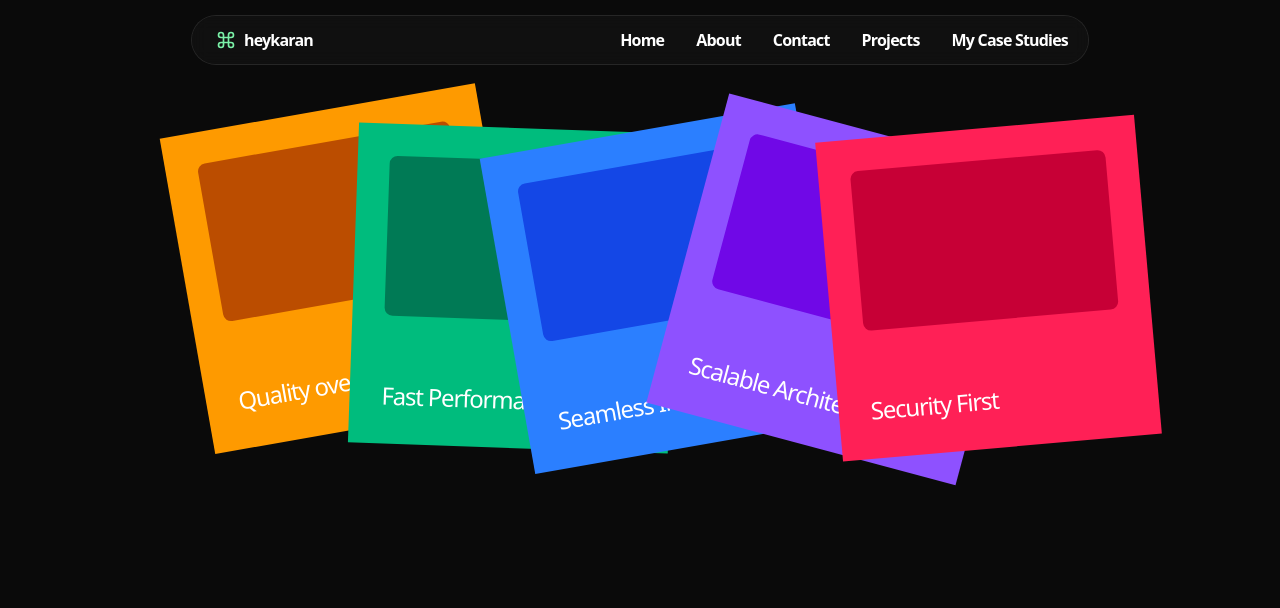
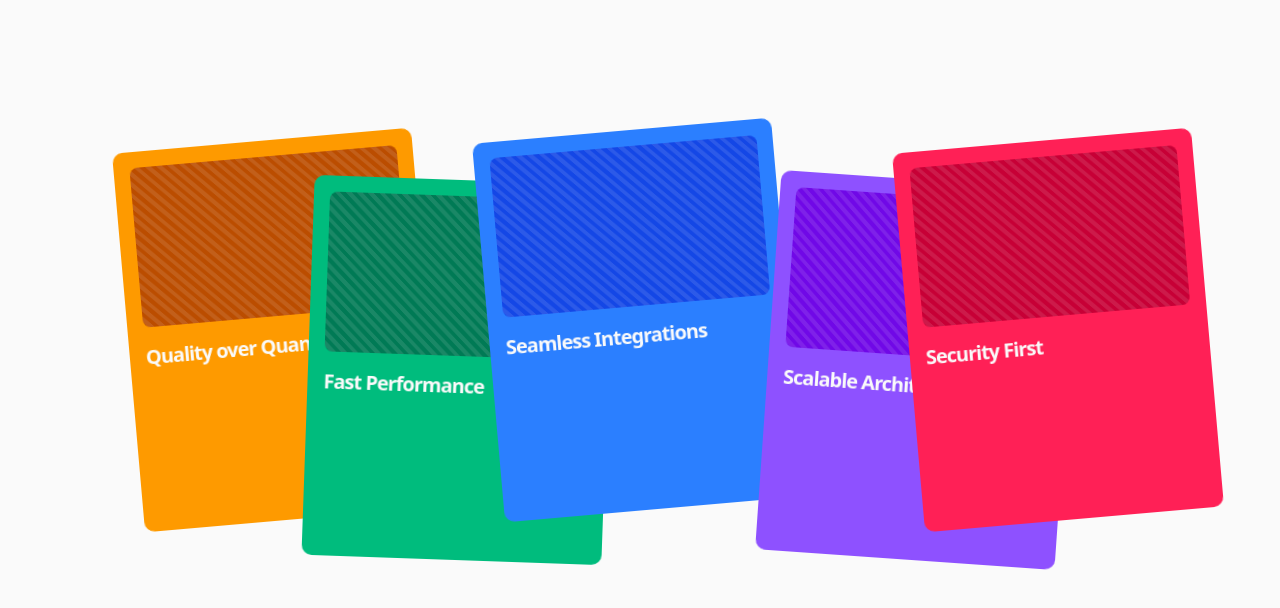
Before and after one commit to heykaran77/motion, a Next.js app: page /motion-card in a window 1280 px wide. Shown: the top 608 px of the page. Built offline with nearby package versions, Linux system fonts and the light colour scheme.

Commit message:
interface cards

```diff
--- a/app/layout.tsx
+++ b/app/layout.tsx
@@ -27,7 +27,7 @@
     <html lang="en">
       <body
         className={`${geistSans.variable} ${geistMono.variable} antialiased bg-neutral-950 text-white`}>
-        <Navbar />
+        {/* <Navbar /> */}
         {children}
       </body>
     </html>
--- a/app/motion-card/page.tsx
+++ b/app/motion-card/page.tsx
@@ -1,98 +1,9 @@
-'use client';
-import { cn } from '@/lib/utils';
-import { motion } from 'motion/react';
-
-const Cards = [
-  {
-    title: 'Quality over Quantity',
-    content:
-      "We don't believe in one-size-fits-all. Every business has its own story, and we make sure your website tells it perfectly.",
-    skeleton: <div className="h-40 w-full bg-amber-700 rounded-md"></div>,
-    className: 'bg-amber-500',
-    config: {
-      x: 0,
-      y: -20,
-      rotate: -10,
-    },
-  },
-  {
-    title: 'Fast Performance',
-    content:
-      'Our solutions are built for speed. Experience blazing fast load times that keep your users engaged and reduce bounce rates.',
-    skeleton: <div className="h-40 w-full bg-emerald-700 rounded-md"></div>,
-    className: 'bg-emerald-500',
-    config: {
-      x: 160,
-      y: -400,
-      rotate: 2,
-    },
-  },
-  {
-    title: 'Seamless Integrations',
-    content:
-      'Connect your favorite tools effortlessly. We ensure all your systems work together in perfect harmony for maximum efficiency.',
-    skeleton: <div className="h-40 w-full bg-blue-700 rounded-md"></div>,
-    className: 'bg-blue-500',
-    config: {
-      x: 320,
-      y: -800,
-      rotate: -10,
-    },
-  },
-  {
-    title: 'Scalable Architecture',
-    content:
-      'Grow without boundaries. Built on solid foundations, our applications scale seamlessly as your business expands over time.',
-    skeleton: <div className="h-40 w-full bg-violet-700 rounded-md"></div>,
-    className: 'bg-violet-500',
-    config: {
-      x: 480,
-      y: -1200,
-      rotate: 15,
-    },
-  },
-  {
-    title: 'Security First',
-    content:
-      'Rest easy knowing your data is protected. We implement top-tier security standards to shield you from evolving threats.',
-    skeleton: <div className="h-40 w-full bg-rose-700 rounded-md"></div>,
-    className: 'bg-rose-500',
-    config: {
-      x: 640,
-      y: -1600,
-      rotate: -5,
-    },
-  },
-];
+import MotionCards from '@/components/MotionCards';
 
 export default function MotionCard() {
   return (
-    <div className="max-w-4xl mx-auto h-160 relative py-32">
-      {Cards.map((card, idx) => (
-        <motion.div
-          key={idx}
-          animate={{
-            x: card.config.x,
-            y: card.config.y,
-            rotate: card.config.rotate,
-            scale: 1,
-            height: 400,
-            width: 320,
-          }}>
-          <motion.div
-            className={cn(
-              'w-80 h-80 p-8 absolute inset-0 flex flex-col justify-between',
-              card.className,
-            )}>
-            {card.skeleton}
-            <div>
-              <h2 className="text-2xl font-medium text-left tracking-tighter">
-                {card.title}
-              </h2>
-            </div>
-          </motion.div>
-        </motion.div>
-      ))}
+    <div className="h-screen w-full flex items-center justify-center bg-neutral-50">
+      <MotionCards />
     </div>
   );
 }
--- /dev/null
+++ b/components/MotionCards.tsx
@@ -0,0 +1,227 @@
+'use client';
+import { cn } from '@/lib/utils';
+import { AnimatePresence, motion, scale } from 'motion/react';
+import { useEffect, useRef, useState } from 'react';
+
+interface CardInterface {
+  title: string;
+  content: string;
+  skeleton: React.ReactNode;
+  className: string;
+  config: {
+    x: number;
+    y: number;
+    rotate: number;
+    z: number;
+  };
+}
+
+const Cards: CardInterface[] = [
+  {
+    title: 'Quality over Quantity',
+    content:
+      "We don't believe in one-size-fits-all. Every business has its own story, and we make sure your website tells it perfectly.",
+    skeleton: (
+      <div className="h-40 w-full bg-amber-700 rounded-md relative overflow-hidden">
+        <div className="absolute inset-0 pointer-events-none bg-[repeating-linear-gradient(45deg,transparent,transparent_4px,rgba(255,255,255,0.1)_4px,rgba(255,255,255,0.1)_8px)]"></div>
+      </div>
+    ),
+    className: 'bg-amber-500',
+    config: {
+      x: 0,
+      y: -20,
+      rotate: -5,
+
+      z: 2,
+    },
+  },
+  {
+    title: 'Fast Performance',
+    content:
+      'Our solutions are built for speed. Experience blazing fast load times that keep your users engaged and reduce bounce rates.',
+    skeleton: (
+      <div className="h-40 w-full bg-emerald-700 rounded-md relative overflow-hidden">
+        <div className="absolute inset-0 pointer-events-none bg-[repeating-linear-gradient(45deg,transparent,transparent_4px,rgba(255,255,255,0.1)_4px,rgba(255,255,255,0.1)_8px)]"></div>
+      </div>
+    ),
+    className: 'bg-emerald-500',
+    config: {
+      x: 180,
+      y: 20,
+      rotate: 2,
+      z: 3,
+    },
+  },
+  {
+    title: 'Seamless Integrations',
+    content:
+      'Connect your favorite tools effortlessly. We ensure all your systems work together in perfect harmony for maximum efficiency.',
+    skeleton: (
+      <div className="h-40 w-full bg-blue-700 rounded-md relative overflow-hidden">
+        <div className="absolute inset-0 pointer-events-none bg-[repeating-linear-gradient(45deg,transparent,transparent_4px,rgba(255,255,255,0.1)_4px,rgba(255,255,255,0.1)_8px)]"></div>
+      </div>
+    ),
+    className: 'bg-blue-500',
+    config: {
+      x: 360,
+      y: -30,
+      rotate: -5,
+      z: 4,
+    },
+  },
+  {
+    title: 'Scalable Architecture',
+    content:
+      'Grow without boundaries. Built on solid foundations, our applications scale seamlessly as your business expands over time.',
+    skeleton: (
+      <div className="h-40 w-full bg-violet-700 rounded-md relative overflow-hidden">
+        <div className="absolute inset-0 pointer-events-none bg-[repeating-linear-gradient(45deg,transparent,transparent_4px,rgba(255,255,255,0.1)_4px,rgba(255,255,255,0.1)_8px)]"></div>
+      </div>
+    ),
+    className: 'bg-violet-500',
+    config: {
+      x: 640,
+      y: 20,
+      rotate: 4,
+      z: 5,
+    },
+  },
+  {
+    title: 'Security First',
+    content:
+      'Rest easy knowing your data is protected. We implement top-tier security standards to shield you from evolving threats.',
+    skeleton: (
+      <div className="h-40 w-full bg-rose-700 rounded-md relative overflow-hidden">
+        <div className="absolute inset-0 pointer-events-none bg-[repeating-linear-gradient(45deg,transparent,transparent_4px,rgba(255,255,255,0.1)_4px,rgba(255,255,255,0.1)_8px)]"></div>
+      </div>
+    ),
+    className: 'bg-rose-500',
+    config: {
+      x: 780,
+      y: -20,
+      rotate: -5,
+      z: 6,
+    },
+  },
+];
+
+export default function MotionCards() {
+  const [active, setActive] = useState<null | CardInterface>(null);
+
+  const modalRef = useRef<HTMLDivElement>(null);
+
+  const anyCardActive = () => {
+    return active !== null;
+  };
+
+  const currentActiveCard = (card: CardInterface) => {
+    return active?.title === card.title;
+  };
+  useEffect(() => {
+    const handleClick = (e: MouseEvent) => {
+      if (modalRef.current && !modalRef.current.contains(e.target as Node)) {
+        setActive(null);
+      }
+    };
+    document.addEventListener('click', handleClick);
+    return () => {
+      document.removeEventListener('click', handleClick);
+    };
+  }, []);
+
+  return (
+    <div ref={modalRef} className="max-w-5xl w-full mx-auto h-120 relative">
+      {Cards.map((card, idx) => (
+        <motion.div key={idx}>
+          <motion.button
+            onClick={() => setActive(card)}
+            initial={{
+              y: 200,
+              x: 0,
+              scale: 0,
+              filter: 'blur(10px)',
+            }}
+            animate={{
+              x: currentActiveCard(card)
+                ? 320
+                : anyCardActive()
+                  ? card.config.x * 0.45 + 200
+                  : card.config.x,
+              y: currentActiveCard(card)
+                ? -100
+                : anyCardActive()
+                  ? 220
+                  : card.config.y,
+              rotate: currentActiveCard(card)
+                ? 0
+                : anyCardActive()
+                  ? card.config.rotate * 0.4
+                  : card.config.rotate,
+              height: currentActiveCard(card) ? 500 : 380,
+              width: currentActiveCard(card) ? 400 : 300,
+              filter: 'blur(0px)',
+              scale: currentActiveCard(card) ? 0.7 : anyCardActive() ? 0.7 : 1,
+            }}
+            transition={{
+              type: 'spring',
+              stiffness: 100,
+              damping: 15,
+            }}
+            whileHover={{
+              scale: currentActiveCard(card)
+                ? 0.7
+                : anyCardActive()
+                  ? 0.75
+                  : 1.05,
+            }}
+            style={{
+              zIndex: active?.config.z,
+            }}
+            whileTap={{
+              scale: 0.95,
+            }}
+            className={cn(
+              'w-80 p-4 flex cursor-pointer flex-col justify-start gap-4 rounded-lg absolute inset-0 overflow-hidden',
+              card.className,
+            )}>
+            {card.skeleton}
+            <AnimatePresence mode="popLayout">
+              <motion.h4
+                key={card.title + 'title'}
+                layoutId={card.title + 'title'}
+                className="text-xl text-left font-bold tracking-tighter text-neutral-50">
+                {card.title}
+              </motion.h4>
+              {anyCardActive() && (
+                <motion.p
+                  key={card.title + 'des'}
+                  layoutId={card.title + 'des'}
+                  initial={{
+                    x: 0,
+                    y: 20,
+                    opacity: 0,
+                    filter: 'blur(10px)',
+                  }}
+                  animate={{
+                    x: 0,
+                    y: 0,
+                    opacity: 1,
+                    filter: 'blur(0px)',
+                  }}
+                  exit={{
+                    x: 0,
+                    y: 20,
+                    opacity: 0,
+                    filter: 'blur(10px)',
+                  }}
+                  className="text-neutral-50 text-left font-medium tracking-tight">
+                  {card.content}
+                </motion.p>
+              )}
+            </AnimatePresence>
+          </motion.button>
+        </motion.div>
+      ))}
+    </div>
+  );
+}
```
